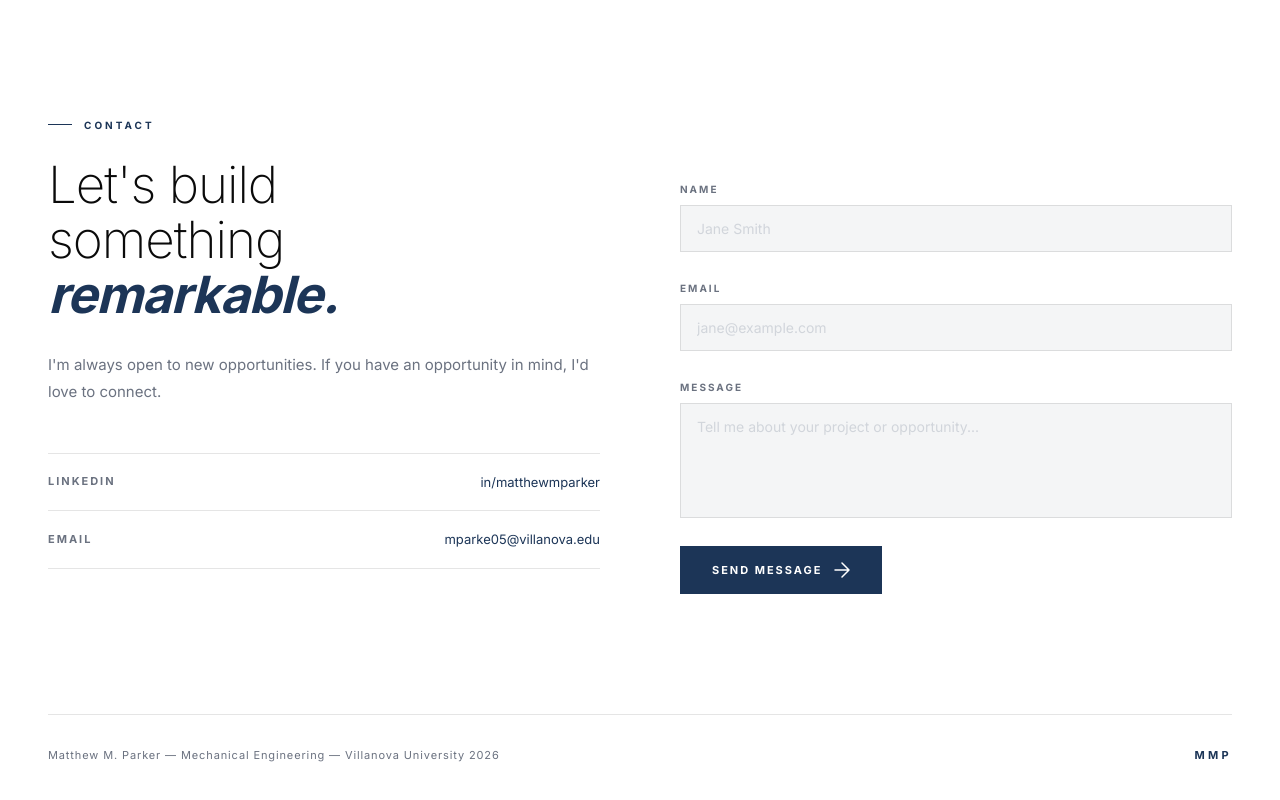
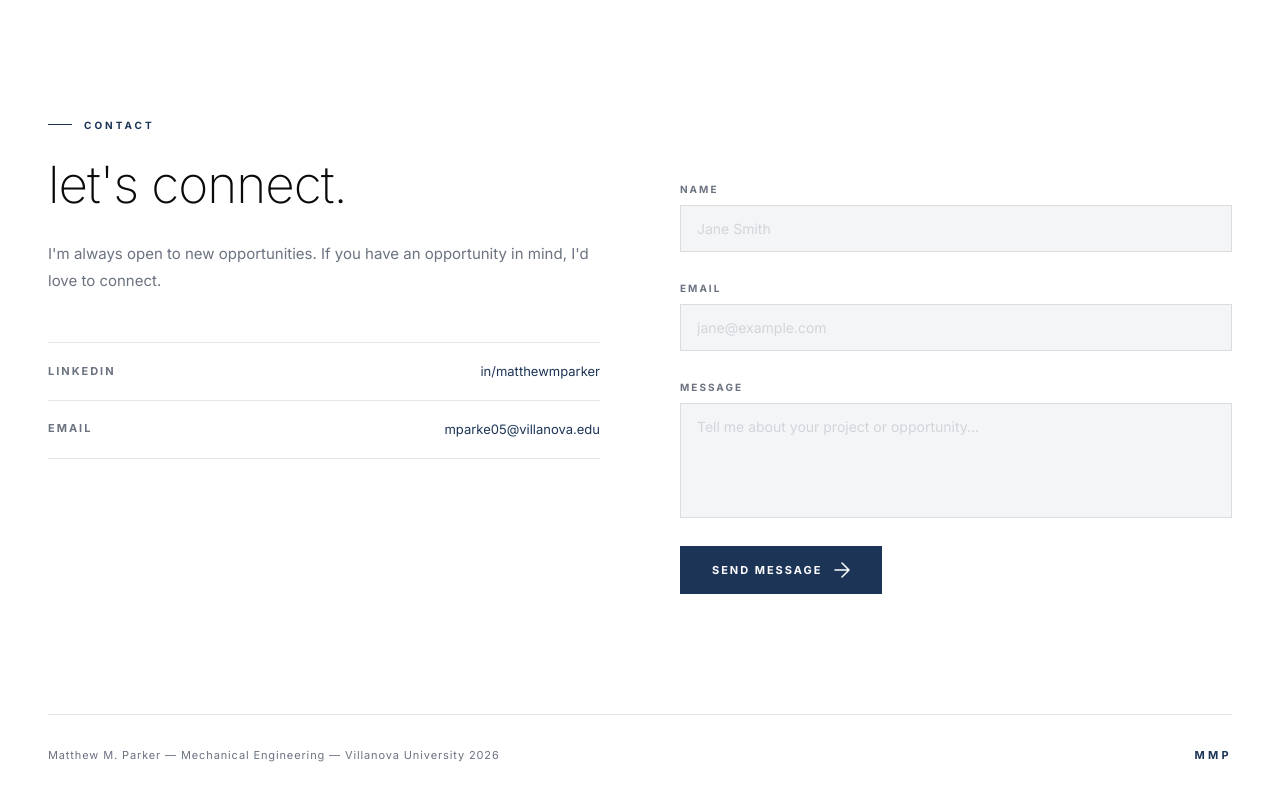
Before and after one commit to mparke05/mparke05.github.io, a React (Vite) app: page / in a window 1280 px wide. Shown: the part 3477-4277 px from the top of the page. Built offline with nearby package versions, Linux system fonts and the light colour scheme.

Commit message:
Update Contact component
Co-Authored-By: Claude Sonnet 4.6 <noreply@anthropic.com>

```diff
--- a/src/components/Contact.jsx
+++ b/src/components/Contact.jsx
@@ -26,9 +26,7 @@ export default function Contact() {
         <div className={styles.left}>
           <p className={styles.sectionLabel}>Contact</p>
           <h2 className={styles.heading}>
-            Let's build<br />
-            something<br />
-            <span className={styles.accent}>remarkable.</span>
+            let's connect.<br />
           </h2>
           <p className={styles.body}>
             I'm always open to new opportunities. If you have an opportunity in mind, I'd love to connect.
```
Also changed, not shown: 3 other files (tests, documents, lock files or other folders).
